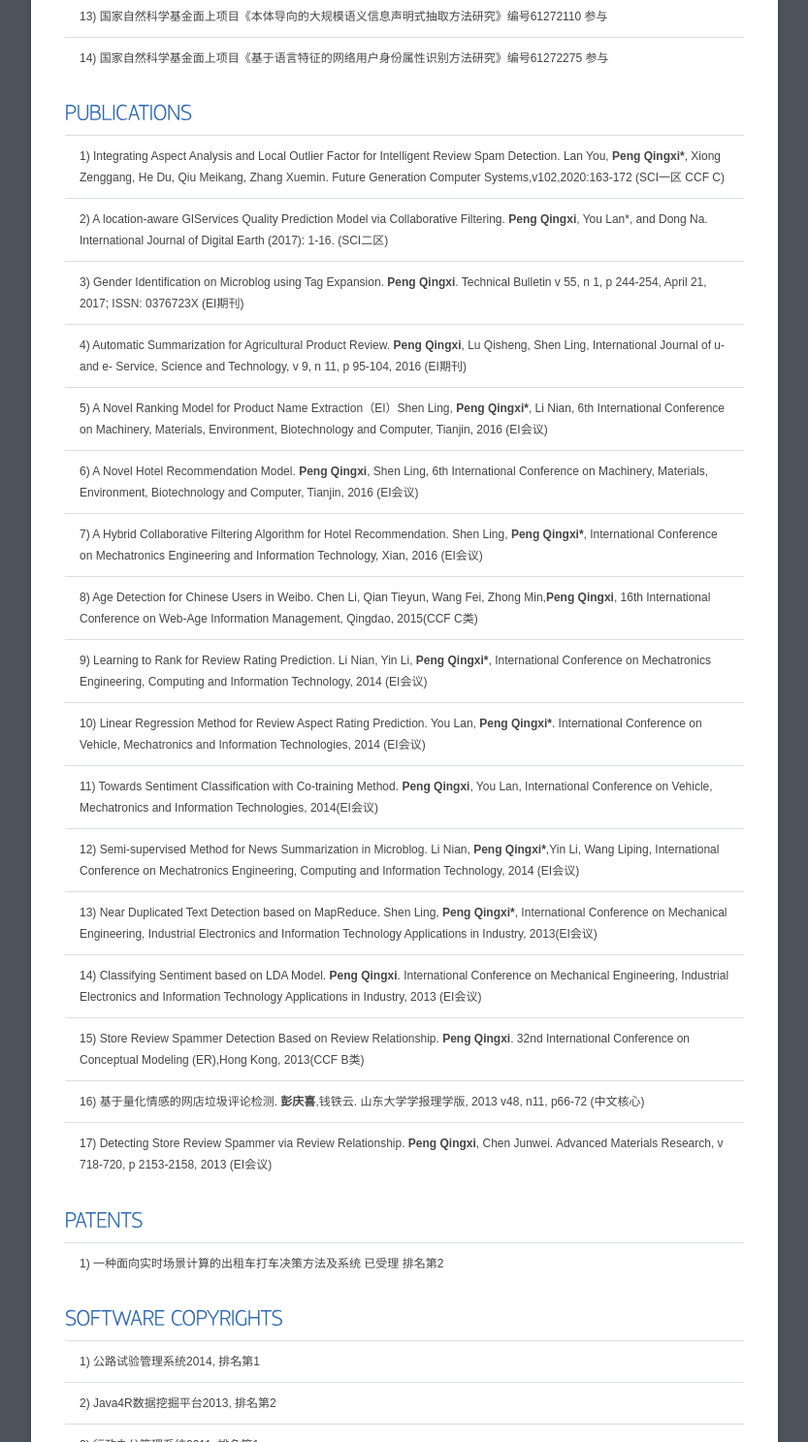
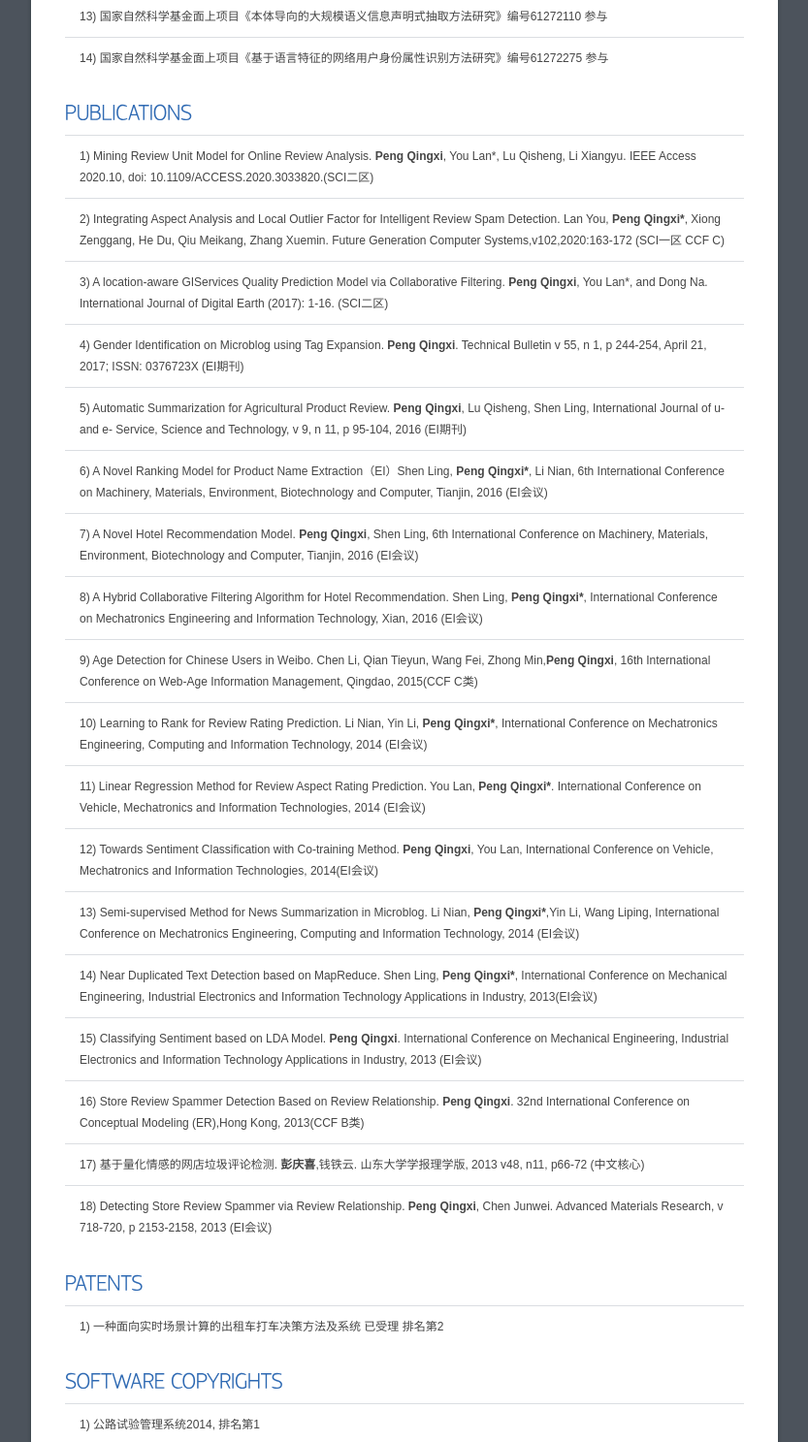
Before and after one commit to pengqingxi/pengqingxi.github.io, a plain HTML site: page index.html in a window 1280 px wide. Shown: the part 2160-3647 px from the top of the page at 97% size, without its empty margins (223-1056 px from the left). Drawn offline with Linux system fonts and the light colour scheme.

Commit message:
更新2020paper

```diff
--- a/index.html
+++ b/index.html
@@ -222,23 +222,24 @@
             <div class="cv-section col-1 fixed">
                 <h2 class="cv-section-name">Publications</h2>
                 <ul class="cv-section-items">
-                    <li class="cv-item">1) Integrating Aspect Analysis and Local Outlier Factor for Intelligent Review Spam Detection. Lan You, <strong>Peng Qingxi*</strong>, Xiong Zenggang, He Du, Qiu Meikang, Zhang Xuemin. Future Generation Computer Systems,v102,2020:163-172 (SCI一区 CCF C)</li>
-                    <li class="cv-item">2) A location-aware GIServices Quality Prediction Model via Collaborative Filtering. <strong>Peng Qingxi</strong>, You Lan*, and Dong Na.  International Journal of Digital Earth (2017): 1-16. (SCI二区)</li>
-                    <li class="cv-item">3) Gender Identification on Microblog using Tag Expansion. <strong>Peng Qingxi</strong>. Technical Bulletin v 55, n 1, p 244-254, April 21, 2017;  ISSN: 0376723X (EI期刊) </li>
-					<li class="cv-item">4) Automatic Summarization for Agricultural Product Review. <strong>Peng Qingxi</strong>, Lu Qisheng, Shen Ling, International Journal of u- and e- Service, Science and Technology, v 9, n 11, p 95-104, 2016 (EI期刊)</li>
-					<li class="cv-item">5)	A Novel Ranking Model for Product Name Extraction（EI）Shen Ling, <strong>Peng Qingxi*</strong>, Li Nian, 6th International Conference on Machinery, Materials, Environment, Biotechnology and Computer, Tianjin, 2016 (EI会议) </li>
-					<li class="cv-item">6)	A Novel Hotel Recommendation Model. <strong>Peng Qingxi</strong>, Shen Ling, 6th International Conference on Machinery, Materials, Environment, Biotechnology and Computer, Tianjin, 2016 (EI会议) </li>
-					<li class="cv-item">7)	A Hybrid Collaborative Filtering Algorithm for Hotel Recommendation. Shen Ling, <strong>Peng Qingxi*</strong>, International Conference on Mechatronics Engineering and Information Technology, Xian, 2016 (EI会议) </li>
-					<li class="cv-item">8)	Age Detection for Chinese Users in Weibo. Chen Li, Qian Tieyun, Wang Fei, Zhong Min,<strong>Peng Qingxi</strong>, 16th International Conference on Web-Age Information Management, Qingdao, 2015(CCF C类) </li>
-					<li class="cv-item">9)	Learning to Rank for Review Rating Prediction. Li Nian, Yin Li, <strong>Peng Qingxi*</strong>, International Conference on Mechatronics Engineering, Computing and Information Technology, 2014 (EI会议) </li>
-					<li class="cv-item">10)	Linear Regression Method for Review Aspect Rating Prediction. You Lan, <strong>Peng Qingxi*</strong>. International Conference on Vehicle, Mechatronics and Information Technologies, 2014 (EI会议) </li>
-					<li class="cv-item">11)	Towards Sentiment Classification with Co-training Method. <strong>Peng Qingxi</strong>, You Lan, International Conference on Vehicle, Mechatronics and Information Technologies, 2014(EI会议) </li>
-					<li class="cv-item">12)	Semi-supervised Method for News Summarization in Microblog. Li Nian, <strong>Peng Qingxi*</strong>,Yin Li, Wang Liping, International Conference on Mechatronics Engineering, Computing and Information Technology, 2014 (EI会议) </li>
-					<li class="cv-item">13)	Near Duplicated Text Detection based on MapReduce. Shen Ling, <strong>Peng Qingxi*</strong>, International Conference on Mechanical Engineering, Industrial Electronics and Information Technology Applications in Industry, 2013(EI会议) </li>
-					<li class="cv-item">14)	Classifying Sentiment based on LDA Model. <strong>Peng Qingxi</strong>. International Conference on Mechanical Engineering, Industrial Electronics and Information Technology Applications in Industry, 2013 (EI会议) </li>
-					<li class="cv-item">15)	Store Review Spammer Detection Based on Review Relationship. <strong>Peng Qingxi</strong>. 32nd International Conference on Conceptual Modeling (ER),Hong Kong, 2013(CCF B类) </li>
-					<li class="cv-item">16)	基于量化情感的网店垃圾评论检测. <strong>彭庆喜</strong>,钱铁云. 山东大学学报理学版, 2013 v48, n11, p66-72 (中文核心)</li>
-					<li class="cv-item">17)	Detecting Store Review Spammer via Review Relationship. <strong>Peng Qingxi</strong>, Chen Junwei. Advanced Materials Research, v 718-720, p 2153-2158, 2013 (EI会议)</li>
+				    <li class="cv-item">1) Mining Review Unit Model for Online Review Analysis. <strong>Peng Qingxi</strong>, You Lan*, Lu Qisheng, Li Xiangyu. IEEE Access 2020.10, doi: 10.1109/ACCESS.2020.3033820.(SCI二区)</li>
+                    <li class="cv-item">2) Integrating Aspect Analysis and Local Outlier Factor for Intelligent Review Spam Detection. Lan You, <strong>Peng Qingxi*</strong>, Xiong Zenggang, He Du, Qiu Meikang, Zhang Xuemin. Future Generation Computer Systems,v102,2020:163-172 (SCI一区 CCF C)</li>
+                    <li class="cv-item">3) A location-aware GIServices Quality Prediction Model via Collaborative Filtering. <strong>Peng Qingxi</strong>, You Lan*, and Dong Na.  International Journal of Digital Earth (2017): 1-16. (SCI二区)</li>
+                    <li class="cv-item">4) Gender Identification on Microblog using Tag Expansion. <strong>Peng Qingxi</strong>. Technical Bulletin v 55, n 1, p 244-254, April 21, 2017;  ISSN: 0376723X (EI期刊) </li>
+					<li class="cv-item">5) Automatic Summarization for Agricultural Product Review. <strong>Peng Qingxi</strong>, Lu Qisheng, Shen Ling, International Journal of u- and e- Service, Science and Technology, v 9, n 11, p 95-104, 2016 (EI期刊)</li>
+					<li class="cv-item">6)	A Novel Ranking Model for Product Name Extraction（EI）Shen Ling, <strong>Peng Qingxi*</strong>, Li Nian, 6th International Conference on Machinery, Materials, Environment, Biotechnology and Computer, Tianjin, 2016 (EI会议) </li>
+					<li class="cv-item">7)	A Novel Hotel Recommendation Model. <strong>Peng Qingxi</strong>, Shen Ling, 6th International Conference on Machinery, Materials, Environment, Biotechnology and Computer, Tianjin, 2016 (EI会议) </li>
+					<li class="cv-item">8)	A Hybrid Collaborative Filtering Algorithm for Hotel Recommendation. Shen Ling, <strong>Peng Qingxi*</strong>, International Conference on Mechatronics Engineering and Information Technology, Xian, 2016 (EI会议) </li>
+					<li class="cv-item">9)	Age Detection for Chinese Users in Weibo. Chen Li, Qian Tieyun, Wang Fei, Zhong Min,<strong>Peng Qingxi</strong>, 16th International Conference on Web-Age Information Management, Qingdao, 2015(CCF C类) </li>
+					<li class="cv-item">10)	Learning to Rank for Review Rating Prediction. Li Nian, Yin Li, <strong>Peng Qingxi*</strong>, International Conference on Mechatronics Engineering, Computing and Information Technology, 2014 (EI会议) </li>
+					<li class="cv-item">11)	Linear Regression Method for Review Aspect Rating Prediction. You Lan, <strong>Peng Qingxi*</strong>. International Conference on Vehicle, Mechatronics and Information Technologies, 2014 (EI会议) </li>
+					<li class="cv-item">12)	Towards Sentiment Classification with Co-training Method. <strong>Peng Qingxi</strong>, You Lan, International Conference on Vehicle, Mechatronics and Information Technologies, 2014(EI会议) </li>
+					<li class="cv-item">13)	Semi-supervised Method for News Summarization in Microblog. Li Nian, <strong>Peng Qingxi*</strong>,Yin Li, Wang Liping, International Conference on Mechatronics Engineering, Computing and Information Technology, 2014 (EI会议) </li>
+					<li class="cv-item">14)	Near Duplicated Text Detection based on MapReduce. Shen Ling, <strong>Peng Qingxi*</strong>, International Conference on Mechanical Engineering, Industrial Electronics and Information Technology Applications in Industry, 2013(EI会议) </li>
+					<li class="cv-item">15)	Classifying Sentiment based on LDA Model. <strong>Peng Qingxi</strong>. International Conference on Mechanical Engineering, Industrial Electronics and Information Technology Applications in Industry, 2013 (EI会议) </li>
+					<li class="cv-item">16)	Store Review Spammer Detection Based on Review Relationship. <strong>Peng Qingxi</strong>. 32nd International Conference on Conceptual Modeling (ER),Hong Kong, 2013(CCF B类) </li>
+					<li class="cv-item">17)	基于量化情感的网店垃圾评论检测. <strong>彭庆喜</strong>,钱铁云. 山东大学学报理学版, 2013 v48, n11, p66-72 (中文核心)</li>
+					<li class="cv-item">18)	Detecting Store Review Spammer via Review Relationship. <strong>Peng Qingxi</strong>, Chen Junwei. Advanced Materials Research, v 718-720, p 2153-2158, 2013 (EI会议)</li>
                 </ul>
           </div>
      <!--//////////////////////////////PATENT/////////////////////-->
```
